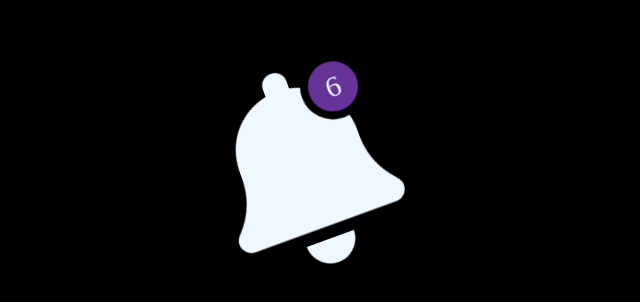
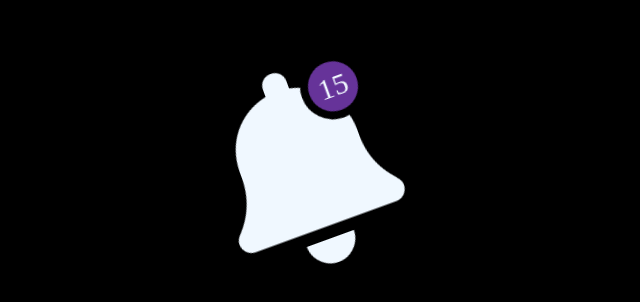
Before and after one commit to iamanojsonth/Bell-icon-Notification, a plain HTML site: page index.html in a window 1280 px wide. Shown: the part 226-528 px from the top of the page, 370-1010 px from the left. Drawn offline with Linux system fonts and the light colour scheme.

Commit message:
JS file added

```diff
--- a/index.html
+++ b/index.html
@@ -13,5 +13,6 @@
         <i class="fa-solid fa-bell"></i>
 
     </div>
+    <script src="index.js"></script>
 </body>
 </html>
--- a/index.js
+++ b/index.js
@@ -0,0 +1,2 @@
+const updatecount = document.querySelector(".bell-notification");
+updatecount.setAttribute('count', 15)
```
